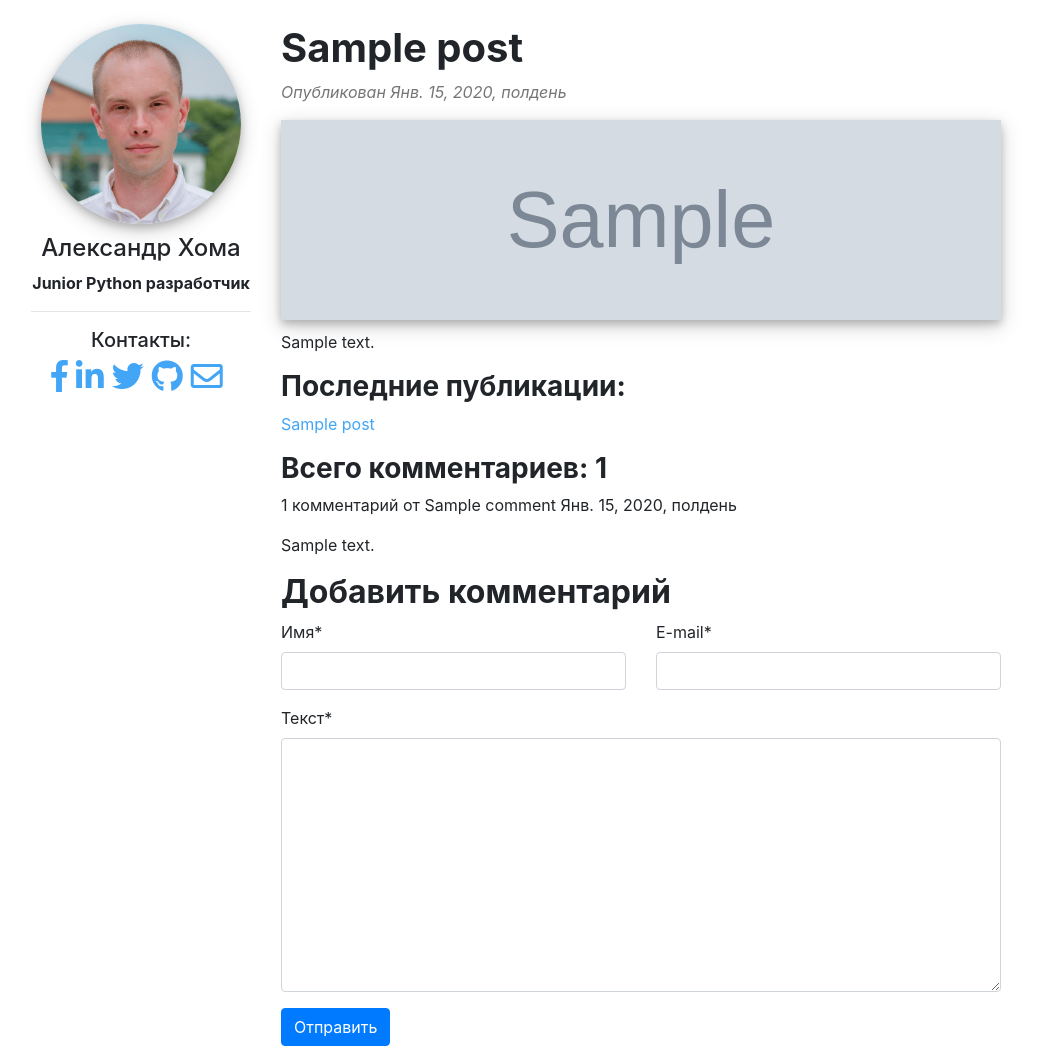
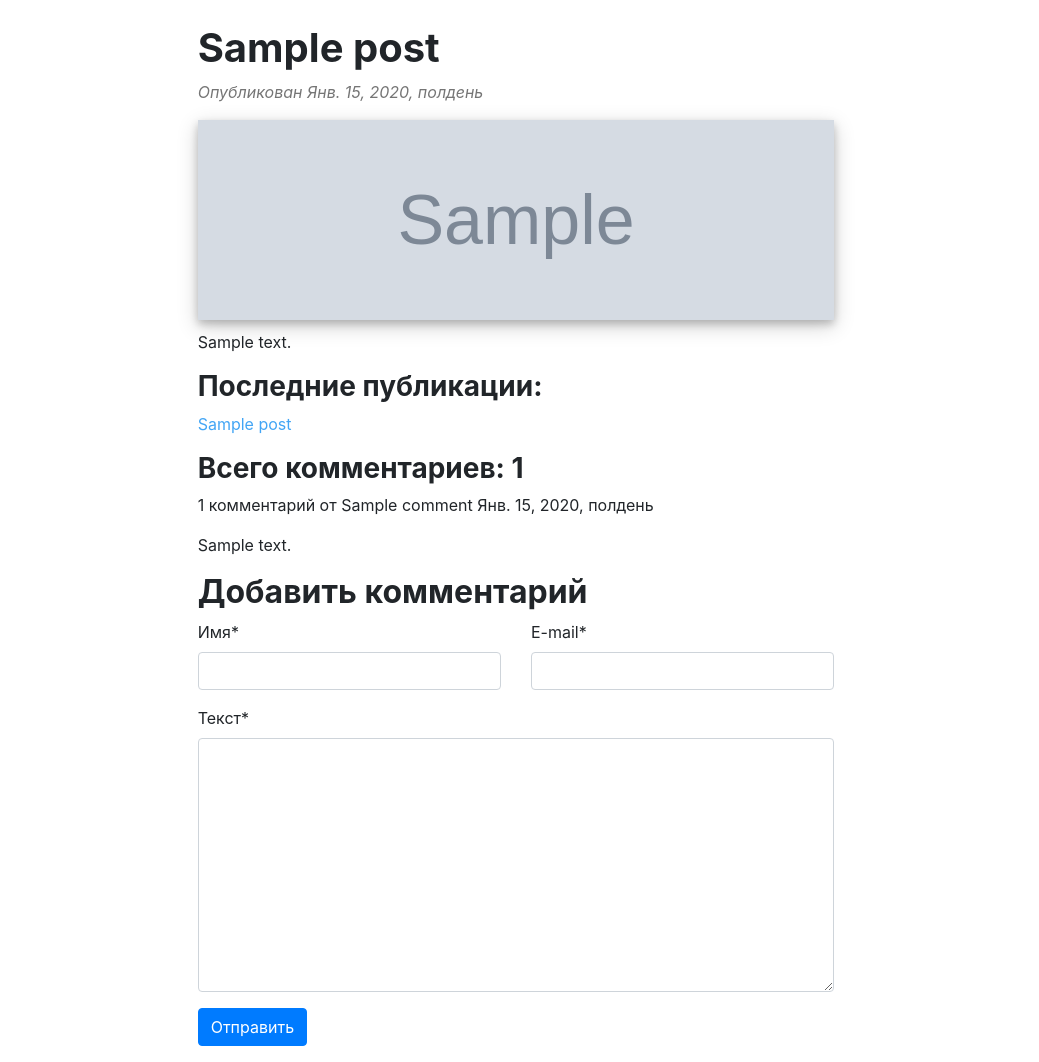
Before and after one commit to kowvrettv/my-first-blog, a Django app: template blog/templates/blog/post/detail.html in a window 1280 px wide. Shown: the part 56-1118 px from the top of the page, without its empty margins (124-1163 px from the left). Run offline with Django 3.2, Linux system fonts and the light colour scheme; the template is opened without the code that fills it: values that come from a table or form of the project are taken from there, others are empty; tables that the repository leaves empty hold one stand-in row (values such as "Sample post"); grey boxes marked "Sample" are stand-in pictures; some libraries are stand-ins or nearby versions.

Commit message:
teplates changes

```diff
--- a/blog/templates/base.html
+++ b/blog/templates/base_detail.html
@@ -23,7 +23,7 @@
         gtag('config', 'UA-134753058-1');
     </script>
 
-    <title>{% block title %}Главная - Александр Хома{% endblock %}</title>
+    <title>{% block title %}{% endblock %}</title>
 </head>
 <body>
     <nav class="navbar navbar-expand-lg navbar-dark bg-dark">
@@ -52,52 +52,12 @@
     <br>
     <div class="container">
         <div class="row">
-            <div class="col-md-3">
-                <aside class="text-center">
-                    <img src="/media/frontpage-image.png" class="img-fluid rounded-circle" alt="Alexander Khoma">
-                    <h4>Александр Хома</h4>
-                    <p><strong>Junior Python разработчик</strong></p>
-                    <hr>
-                    <h5>Контакты:</h5>
-                    <ul class="profile">
-                        <li><a href="https://www.facebook.com/alexanderkhoma" target="_blank"><i class="fab fa-facebook-f fa-2x"></i></a></li>
-                        <li><a href="https://www.linkedin.com/in/alexanderkhoma/" target="_blank"><i class="fab fa-linkedin-in fa-2x"></i></a></li>
-                        <li><a href="https://www.twitter.com/alexander_khoma" target="_blank"><i class="fab fa-twitter fa-2x"></i></a></li>
-                        <li><a href="https://github.com/kowvrettv" target="_blank"><i class="fab fa-github fa-2x"></i></a></li>
-                        <li><a href="mailto:d3m11av@gmail.com"><i class="far fa-envelope fa-2x" target="_blank"></i></a></li>
-                    </ul>
-                </aside>
-            </div>
-            <div class="col-md-9">
+            <div class="col-md-2"></div>
+            <div class="col-md-8">
                 {% block content %}
-                <h1>Привет, это мой Django проект!</h1>
-                <img src="media/homepage.png" alt="programming" class="img-fluid">
-                <p>Меня зовут <strong>Александр Хома</strong>, сейчас я работаю на позици traffic-manager
-                    в компании Wikr Group, но мой вектор развития направлен в сторону
-                    разработки на <strong>Python</strong>. Мне нравится этот язык программирования
-                    и для самообразования я выбрал веб-фреймворк <strong>Django</strong>, с помощью
-                    которого я решил создать свой первый проект.
-                </p>
-                <p>
-                    На данном этапе я реализовал основной функционал <a href="{% url 'blog:post_list' %}">личного блога</a>,
-                    в котором я буду время от времени размещать публикации со своими мыслями.
-                    В дальнейшем есть планы добавить веб-скраппер для того, чтобы следить
-                    за матчами на профессиональной CS:GO сцене. В будущем свои идеи я буду
-                    реализовывать именно здесь и описывать процессы в блоге.
-                </p>
-                <p>
-                    Стек технологий, которые я использую сейчас:
-                    <ul>
-                        <li>Python 3</li>
-                        <li>Django 2</li>
-                        <li>Bootstrap</li>
-                        <li>HTML/CSS</li>
-                        <li>SQLite</li>
-                        <li>GitHub</li>
-                    </ul>
-                </p>
                 {% endblock %}
             </div>
+            <div class="col-md-2"></div>
         </div>
     </div>
     <script type="text/javascript">// <![CDATA[
@@ -106,6 +66,6 @@
         js.src="//platform.twitter.com/widgets.js";
         fjs.parentNode.insertBefore(js,fjs);
         }}(document,"script","twitter-wjs");
-        // ]]></script>
+// ]]></script>
 </body>
 </html>
--- a/blog/templates/blog/post/detail.html
+++ b/blog/templates/blog/post/detail.html
@@ -1,4 +1,4 @@
-{% extends 'base.html' %}
+{% extends 'base_detail.html' %}
 {% load blog_tags %}
 {% load crispy_forms_tags %}
 
```
